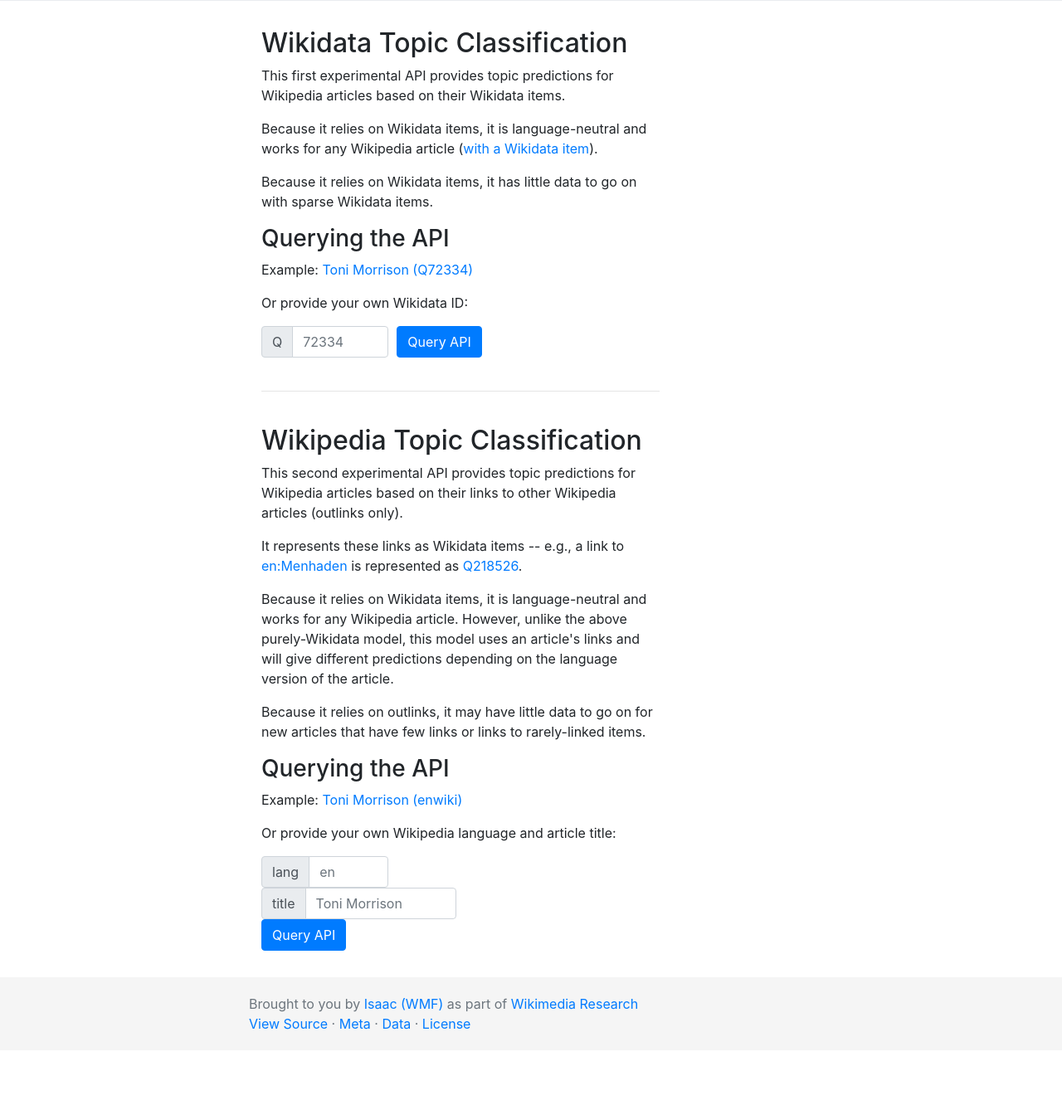
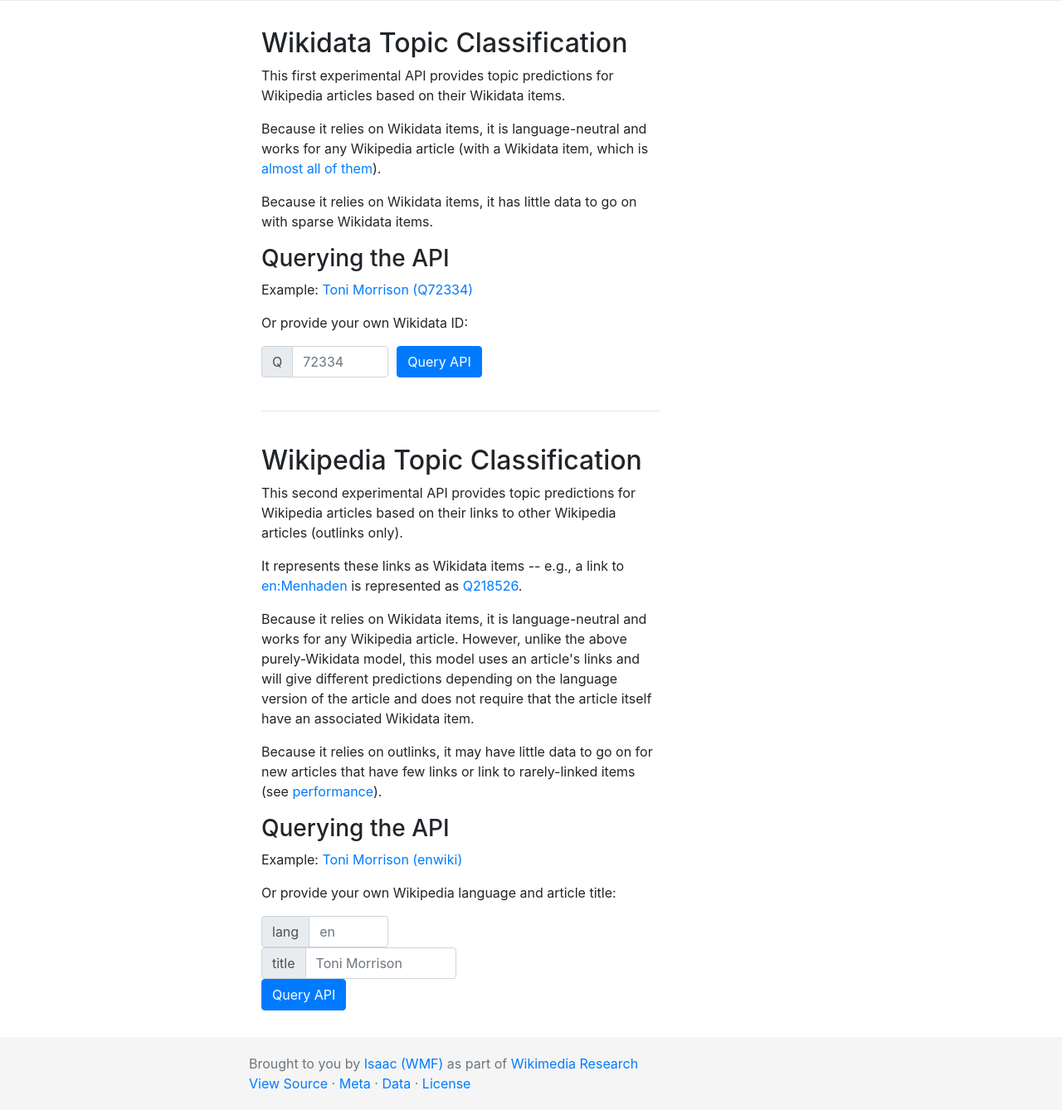
Before and after one commit to geohci/wikipedia-topic-model-api, a Flask app: page / in a window 1280 px wide. Shown: the part 289-1627 px from the top of the page at 83% size. Before the commit the page ends 1530 px from the top, so only its background shows below. Run offline with Flask 2, Linux system fonts and the light colour scheme; parts of the project's set-up code (start-up, migrations or seed data) failed here and were passed over; some libraries are stand-ins or nearby versions.

Commit message:
update links to be more clear about model coverage

```diff
--- a/templates/index.html
+++ b/templates/index.html
@@ -26,7 +26,7 @@
     <div class="col-9">
       <h2>Wikidata Topic Classification</h2>
       <p>This first experimental API provides topic predictions for Wikipedia articles based on their Wikidata items.</p>
-      <p>Because it relies on Wikidata items, it is language-neutral and works for any Wikipedia article (<a href="http://wmdeanalytics.wmflabs.org/WD_percentUsageDashboard/">with a Wikidata item</a>).</p>
+      <p>Because it relies on Wikidata items, it is language-neutral and works for any Wikipedia article (with a Wikidata item, which is <a href="https://github.com/martingerlach/coverage-wikipedia-wikidata">almost all of them</a>).</p>
       <p>Because it relies on Wikidata items, it has little data to go on with sparse Wikidata items.</p>
       <h3>Querying the API</h3>
       <p>Example: <a href="./api/v1/wikidata/topic?qid=Q72334">Toni Morrison (Q72334)</a></p>
@@ -73,8 +73,8 @@
       <p>This second experimental API provides topic predictions for Wikipedia articles based on their links to other Wikipedia articles (outlinks only).</p>
       <p>It represents these links as Wikidata items -- e.g., a link to <a href="https://en.wikipedia.org/wiki/Menhaden">en:Menhaden</a> is represented as <a href="https://www.wikidata.org/wiki/Q218526">Q218526</a>.</p>
       <p>Because it relies on Wikidata items, it is language-neutral and works for any Wikipedia article. However, unlike the above purely-Wikidata model, this model uses an article's links
-        and will give different predictions depending on the language version of the article.</p>
-      <p>Because it relies on outlinks, it may have little data to go on for new articles that have few links or links to rarely-linked items.</p>
+        and will give different predictions depending on the language version of the article and does not require that the article itself have an associated Wikidata item.</p>
+      <p>Because it relies on outlinks, it may have little data to go on for new articles that have few links or link to rarely-linked items (see <a href="https://meta.wikimedia.org/wiki/Research:Language-Agnostic_Topic_Classification/Outlink_model_performance/All_wikis#Performance_by_Number_of_Outlinks">performance</a>).</p>
       <h3>Querying the API</h3>
       <p>Example: <a href="./api/v1/lang-agnostic-outlinks/topic?lang=en&title=Toni_Morrison">Toni Morrison (enwiki)</a></p>
       <p>Or provide your own Wikipedia language and article title:</p>
```
